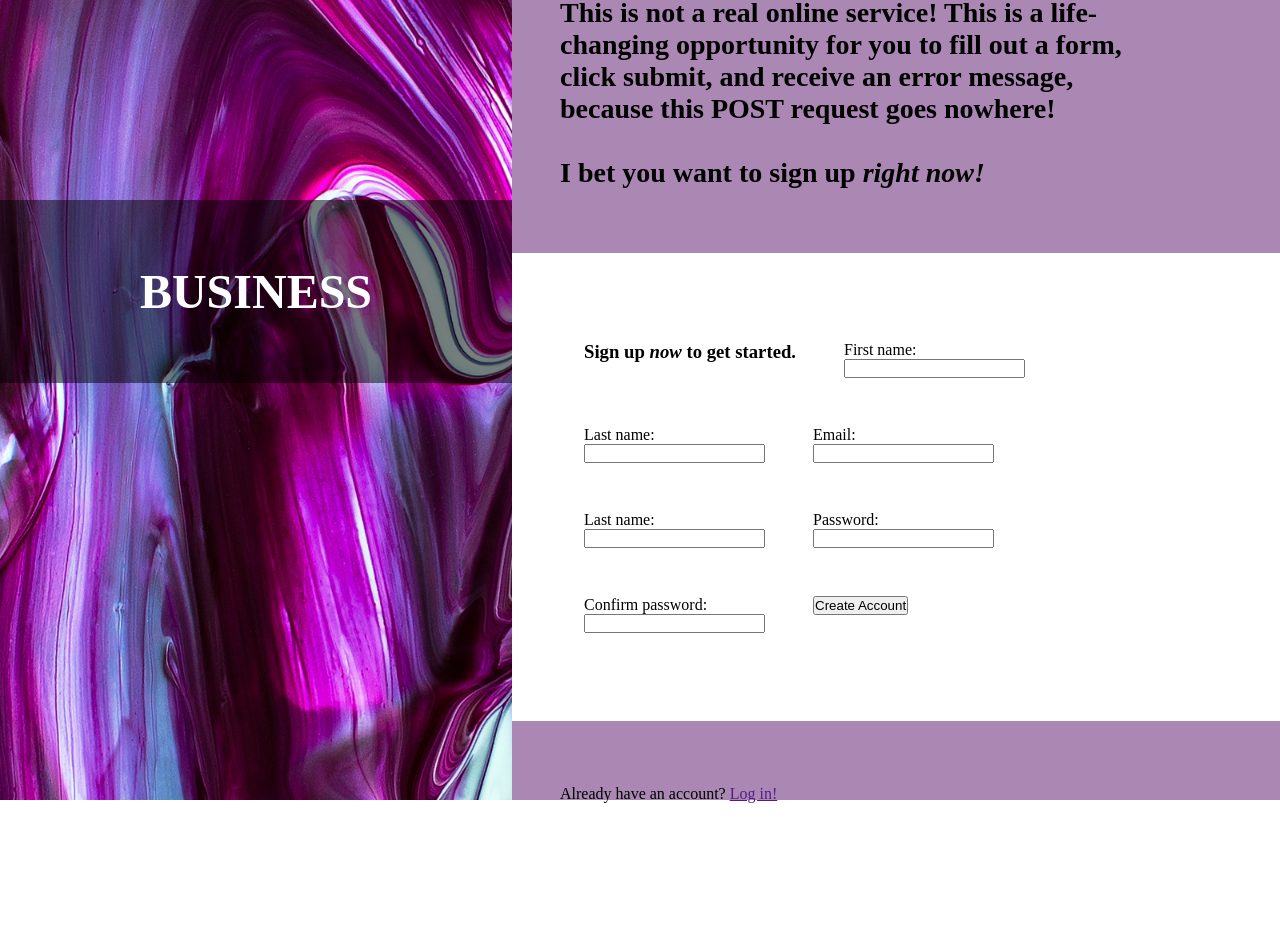
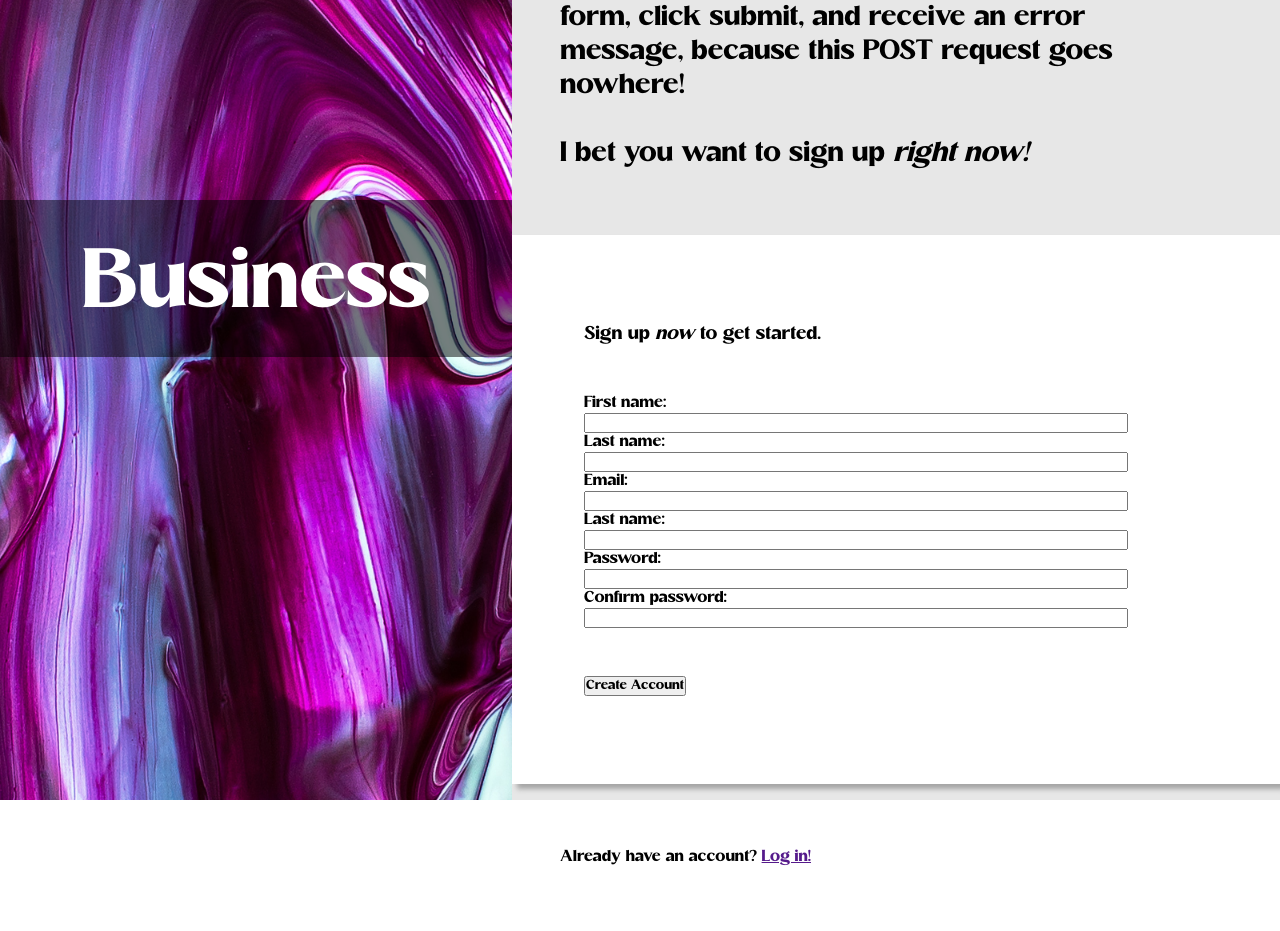
Before and after one commit to ashsic/odin-signup-form, a plain HTML site: page index.html in a window 1280 px wide. Before the commit the page ends 867 px from the top, so only its background shows below. Drawn offline with Linux system fonts and the light colour scheme.

Commit message:
Added font, styling form and editing font sizes

```diff
--- a/index.html
+++ b/index.html
@@ -10,7 +10,7 @@
     <main>
         <div class="brand-logo-pic">
             <div class="opaque">
-                <h1 id="heading">BUSINESS</h1>
+                <h1 id="heading">Business</h1>
             </div>
 
         </div>
@@ -24,46 +24,43 @@
                     <h3>Sign up <em>now</em> to get started.</h3>
                 </div>
 
+                <div class="form-inputs">
                     <div>
                         <label for="first_Name">
                             <span>First name: </span>
                             <input type="text" name="first_Name" id="first_Name" />
                         </label>
                     </div>
-
                     <div>
                         <label for="last_Name">
                             <span>Last name: </span>
                             <input type="text" name="last_Name" id="last_Name" />
                         </label>
                     </div>
-
                     <div>
                         <label for="email">
                             <span>Email: </span>
                             <input type="email" name="email" id="email" />
                         </label>
                     </div>
-
                     <div>
                         <label for="phone_Number">
                             <span>Last name: </span>
                             <input type="text" name="phone_Number" id="phone_Number" />
                         </label>
                     </div>
-
                     <div>
                         <label for="password">
                             <span>Password: </span>
                             <input type="password" name="password" id="password" />
                         </label>
                     </div>
-
                     <div>
                         <label for="password_Confirm">
                             <span>Confirm password: </span>
                             <input type="password" name="password_Confirm" id="password_Confirm" />
                         </label>
+                    </div>
                 </div>
 
                 <div>
--- a/style.css
+++ b/style.css
@@ -15,6 +15,15 @@ img {
 
 /* font styles */
 
+@font-face {
+    font-family: migae-sb;
+    src: url(./MigaeSemibold-3zd2M.otf);
+}
+
+* {
+    font-family: migae-sb;
+}
+
 
 /* other styles */
 
@@ -22,7 +31,7 @@ h1 {
     color: white;
     text-align: center;
     opacity: 100%;
-    font-size: 48px;
+    font-size: 84px;
 }
 
 h2 {
@@ -36,10 +45,13 @@ main {
 }
 
 form {
+    font-weight: 200;
     background-color: white;
     padding: 64px 128px 64px 48px;
     display: flex;
     flex-wrap: wrap;
+    box-shadow: 5px 5px 5px 0px rgb(165, 165, 165);
+
 }
 
 form > * {
@@ -61,7 +73,7 @@ aside {
     flex-direction: column;
     width: 60%;
     height: 100vh;
-    background-color: rgb(170, 136, 179);
+    background-color: rgb(231, 231, 231);
     justify-content: center;
 }
 
@@ -83,8 +95,11 @@ aside {
     background-color: rgba(0, 0, 0, 50%);
     position: absolute;
     top: 25%;
-    padding: 64px 0px;
+    padding: 36px 0px 20px;
     width: 100%;
+    display: flex;
+    justify-content: center;
+    align-items: center;
 }
 
 #heading {
@@ -94,6 +109,10 @@ aside {
 form {
     display: flex;
     flex-wrap: wrap;
+    flex-direction: column;
+}
+
+.form-inputs {
 
 }
 
```
Also changed, not shown: MigaeSemibold-3zd2M.otf (added). Lines whose indentation alone changed are shown as unchanged.
